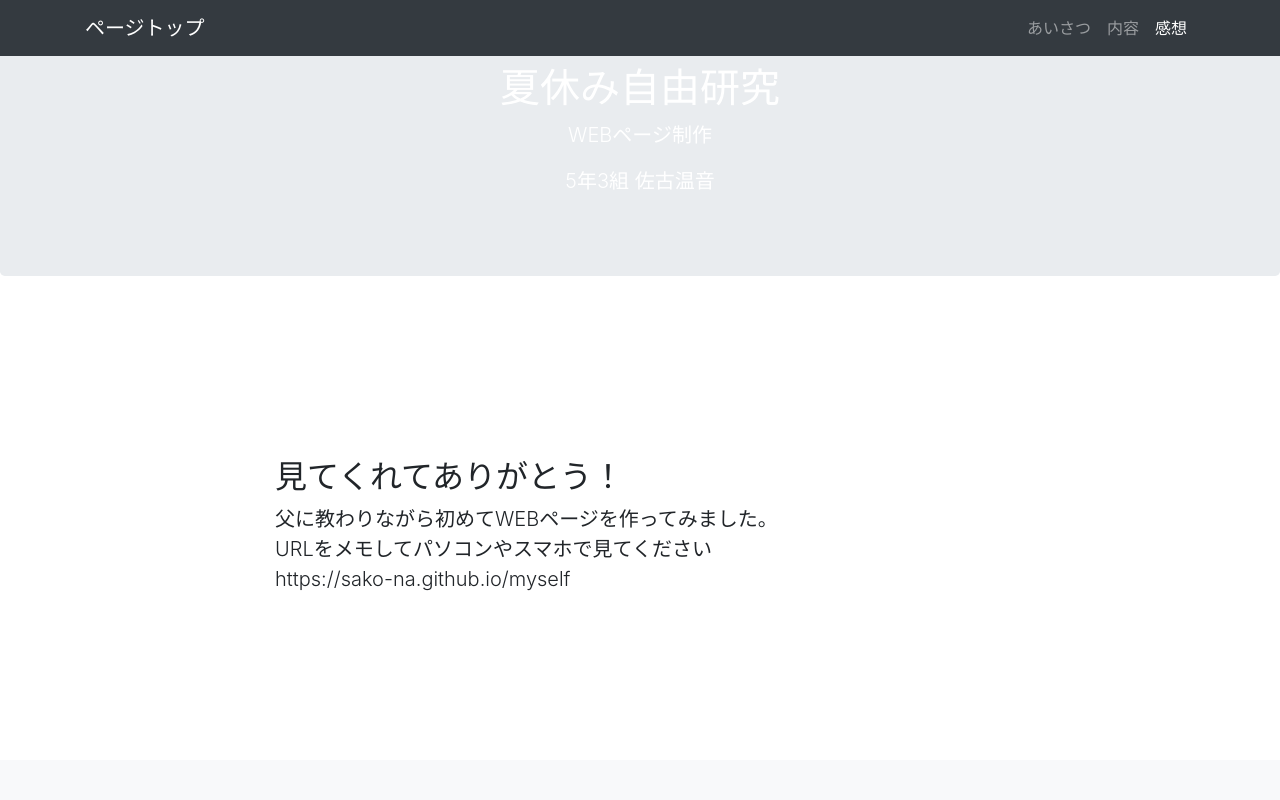
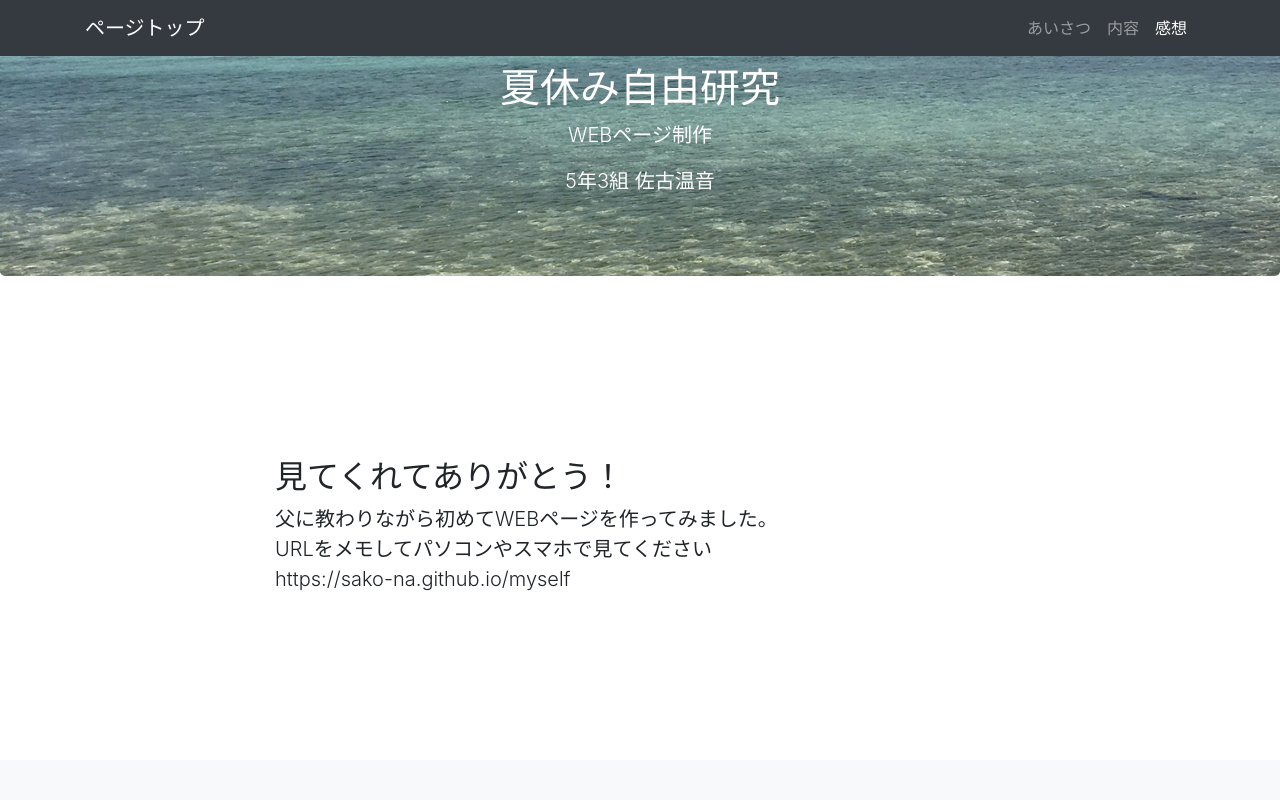
Before and after one commit to sako-na/myself, a website with bundled scripts: page index.html in a window 1280 px wide. Shown: the top 800 px of the page. Built offline with nearby package versions, Linux system fonts and the light colour scheme.

Commit message:
Update scrolling-nav.css

```diff
--- a/css/scrolling-nav.css
+++ b/css/scrolling-nav.css
@@ -10,3 +10,9 @@ header {
 section {
   padding: 150px 0;
 }
+
+.jumbotron {
+  background-image: url("../IMG_8881.JPG");
+  background-size: cover;
+  background-position: center 60%;
+}
```
